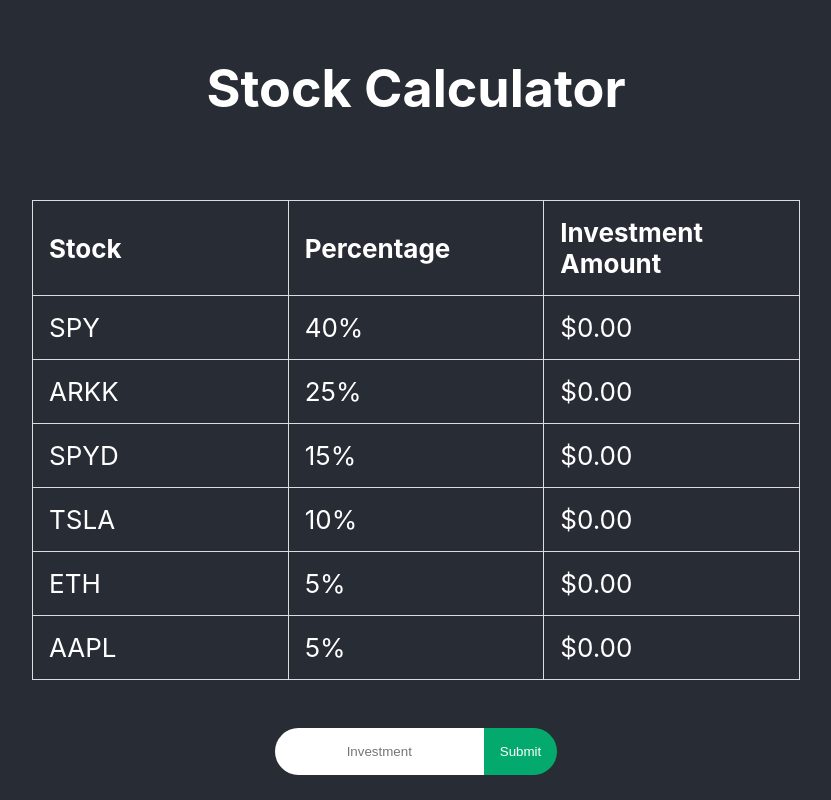
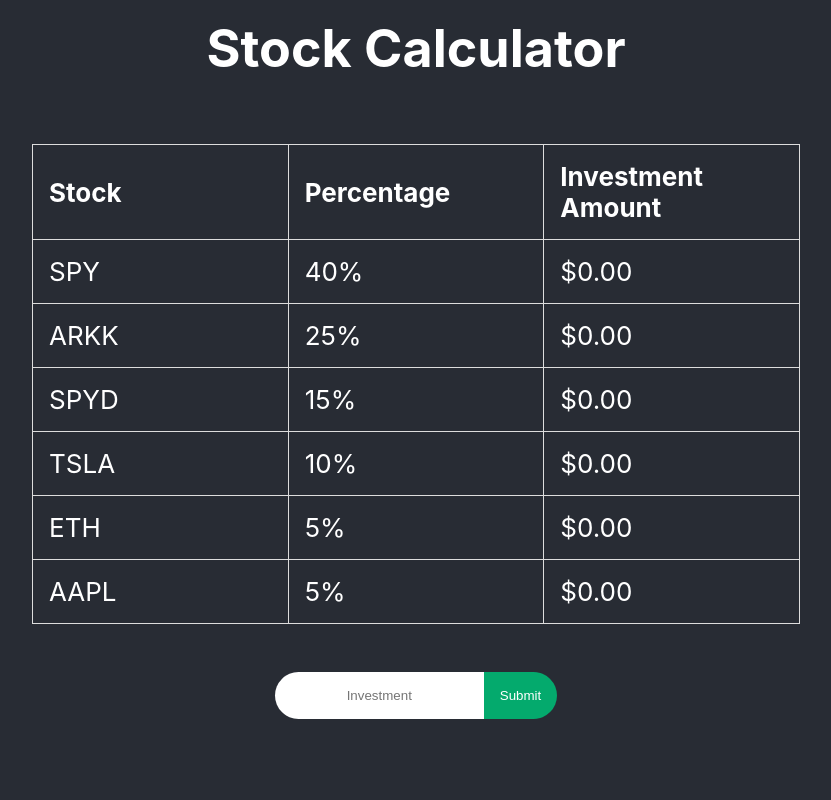
Before and after one commit to joshuaeup/stock-calculator, a React (Create React App) app: page / in a window 1280 px wide. Shown: the whole page, without its empty margins (224-1055 px from the left). Built offline with nearby package versions, Linux system fonts and the light colour scheme.

Commit message:
fix: decreased height size of page

```diff
--- a/src/App.css
+++ b/src/App.css
@@ -1,5 +1,7 @@
 .App {
   text-align: center;
+  background-color: #282c34;
+  min-height: 100vh;
 }
 
 .App-logo {
@@ -15,7 +17,7 @@
 
 .App-header {
   background-color: #282c34;
-  min-height: 100vh;
+  min-height: 90vh;
   display: flex;
   flex-direction: column;
   align-items: center;
--- a/src/index.css
+++ b/src/index.css
@@ -8,7 +8,7 @@
 }
 
 h1 {
-  margin: 2rem 0;
+  margin: 1rem 0;
 }
 
 code {
```
